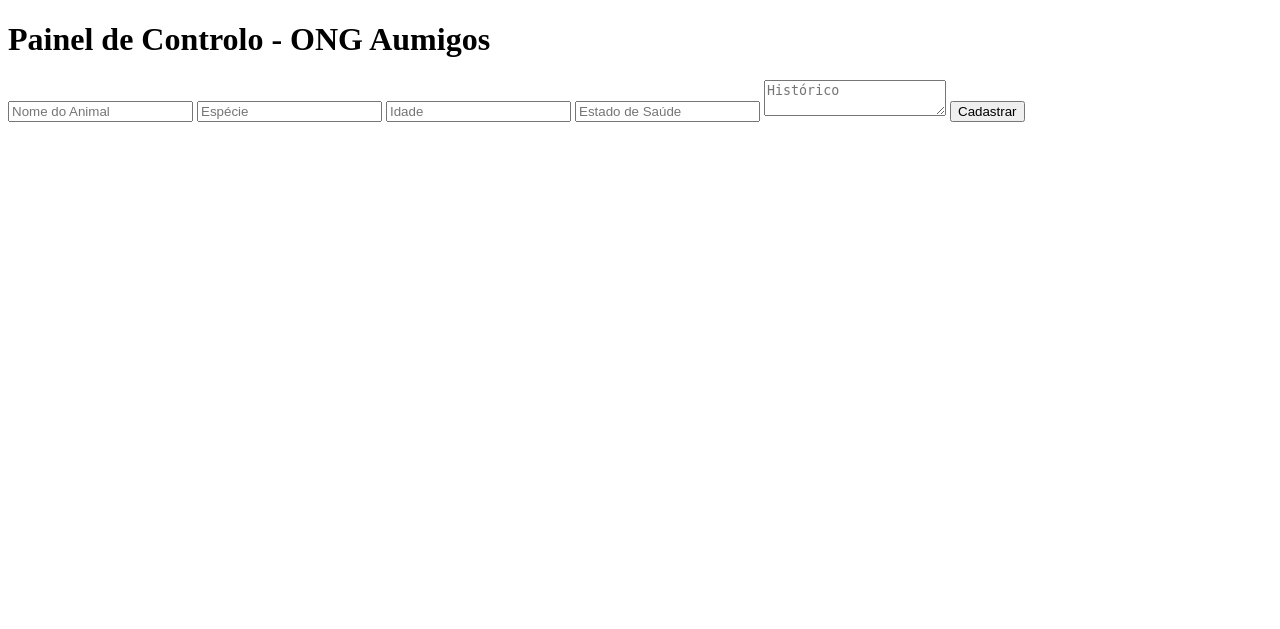
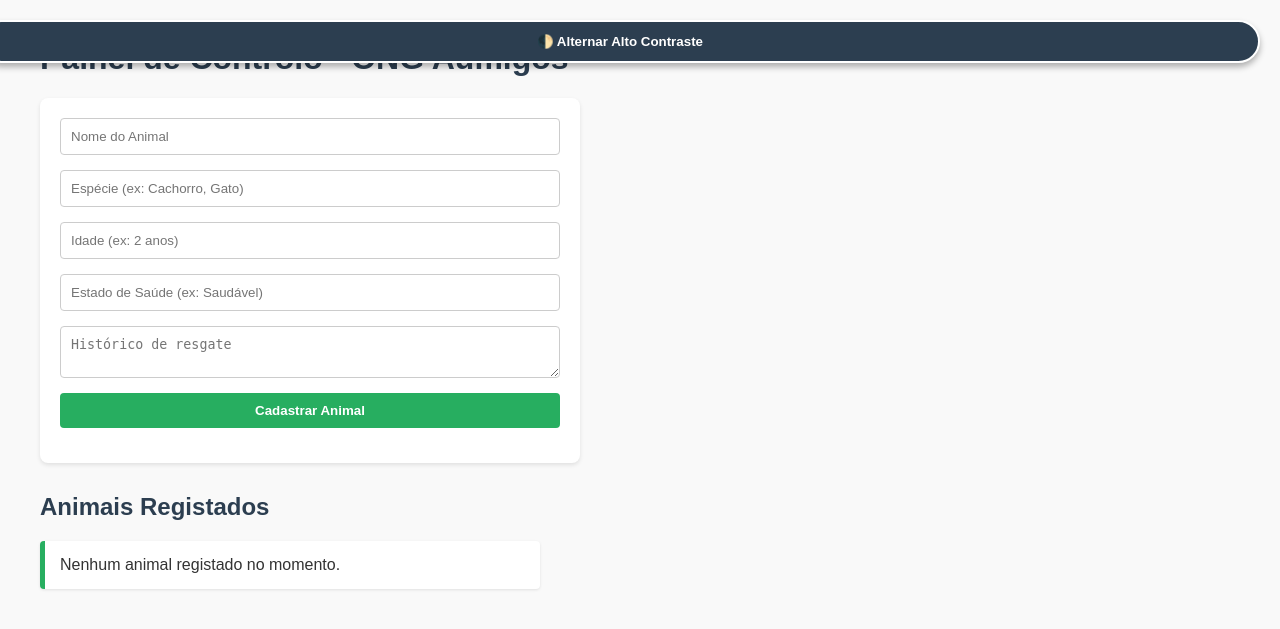
Before and after one commit to jcfandrade-ux/projeto-aumigos, a Flask app: page / in a window 1280 px wide. Shown: the top 629 px of the page. Run offline with Flask 3, Linux system fonts and the light colour scheme.

Commit message:
atualização

```diff
--- a/templates/index.html
+++ b/templates/index.html
@@ -3,21 +3,136 @@
 <head>
     <meta charset="UTF-8">
     <title>ONG Aumigos</title>
+    <style>
+        /* Estilos gerais da página */
+        body {
+            font-family: Arial, sans-serif;
+            margin: 40px;
+            background-color: #f9f9f9;
+            color: #333;
+        }
+        h1, h2 {
+            color: #2c3e50;
+        }
+        form {
+            background: #fff;
+            padding: 20px;
+            border-radius: 8px;
+            box-shadow: 0 2px 4px rgba(0,0,0,0.1);
+            max-width: 500px;
+            margin-bottom: 30px;
+        }
+        input, textarea, button {
+            display: block;
+            width: 100%;
+            margin-bottom: 15px;
+            padding: 10px;
+            border: 1px solid #ccc;
+            border-radius: 4px;
+            box-sizing: border-box;
+        }
+        button[type="submit"] {
+            background-color: #27ae60;
+            color: white;
+            font-weight: bold;
+            border: none;
+            cursor: pointer;
+        }
+        button[type="submit"]:hover {
+            background-color: #219653;
+        }
+        ul {
+            list-style-type: none;
+            padding: 0;
+            max-width: 500px;
+        }
+        li {
+            background: #fff;
+            margin-bottom: 10px;
+            padding: 15px;
+            border-left: 5px solid #27ae60;
+            box-shadow: 0 1px 3px rgba(0,0,0,0.1);
+            border-radius: 4px;
+        }
+
+        /* ESTILOS DE ACESSIBILIDADE - MODO DE ALTO CONTRASTE */
+        body.high-contrast {
+            background-color: #000000 !important;
+            color: #FFFF00 !important; /* Amarelo de alta visibilidade */
+        }
+        body.high-contrast h1,
+        body.high-contrast h2,
+        body.high-contrast label,
+        body.high-contrast li {
+            color: #FFFF00 !important;
+        }
+        body.high-contrast form,
+        body.high-contrast li {
+            background-color: #121212 !important;
+            border: 1px solid #FFFF00 !important;
+        }
+        body.high-contrast input,
+        body.high-contrast textarea {
+            background-color: #000000 !important;
+            color: #FFFF00 !important;
+            border: 2px solid #FFFF00 !important;
+        }
+        body.high-contrast button[type="submit"] {
+            background-color: #FFFF00 !important;
+            color: #000000 !important;
+            font-weight: bold;
+        }
+
+        /* Botão flutuante para alternar o contraste */
+        #toggle-contrast {
+            position: fixed;
+            top: 20px;
+            right: 20px;
+            padding: 12px 18px;
+            background-color: #2c3e50;
+            color: white;
+            border: 2px solid white;
+            border-radius: 30px;
+            cursor: pointer;
+            font-weight: bold;
+            box-shadow: 0 4px 6px rgba(0,0,0,0.3);
+            z-index: 1000;
+        }
+        #toggle-contrast:hover {
+            background-color: #34495e;
+        }
+    </style>
 </head>
 <body>
+
+    <!-- Botão de Acessibilidade: Alternar Alto Contraste -->
+    <button id="toggle-contrast" onclick="document.body.classList.toggle('high-contrast')">
+        🌓 Alternar Alto Contraste
+    </button>
+
     <h1>Painel de Controlo - ONG Aumigos</h1>
+
     <form action="/animais" method="POST">
-        <input type="text" name="nome" placeholder="Nome do Animal">
-        <input type="text" name="especie" placeholder="Espécie">
-        <input type="text" name="idade" placeholder="Idade">
-        <input type="text" name="status_saude" placeholder="Estado de Saúde">
-        <textarea name="historico" placeholder="Histórico"></textarea>
-        <button type="submit">Cadastrar</button>
+        <input type="text" name="nome" placeholder="Nome do Animal" required>
+        <input type="text" name="especie" placeholder="Espécie (ex: Cachorro, Gato)" required>
+        <input type="text" name="idade" placeholder="Idade (ex: 2 anos)" required>
+        <input type="text" name="status_saude" placeholder="Estado de Saúde (ex: Saudável)" required>
+        <textarea name="historico" placeholder="Histórico de resgate"></textarea>
+        <button type="submit">Cadastrar Animal</button>
     </form>
+
+    <h2>Animais Registados</h2>
     <ul>
         {% for animal in animais %}
-            <li>{{ animal.nome }} - {{ animal.especie }}</li>
+            <li>
+                <strong>{{ animal.nome }}</strong> ({{ animal.especie }}) - {{ animal.idade }}<br>
+                <em>Saúde:</em> {{ animal.status_saude }}<br>
+                <em>Histórico:</em> {{ animal.historico }}
+            </li>
+        {% else %}
+            <li>Nenhum animal registado no momento.</li>
         {% endfor %}
     </ul>
+
 </body>
 </html>
```
Also changed, not shown: aumigos.db (added), instance/aumigos.db.
